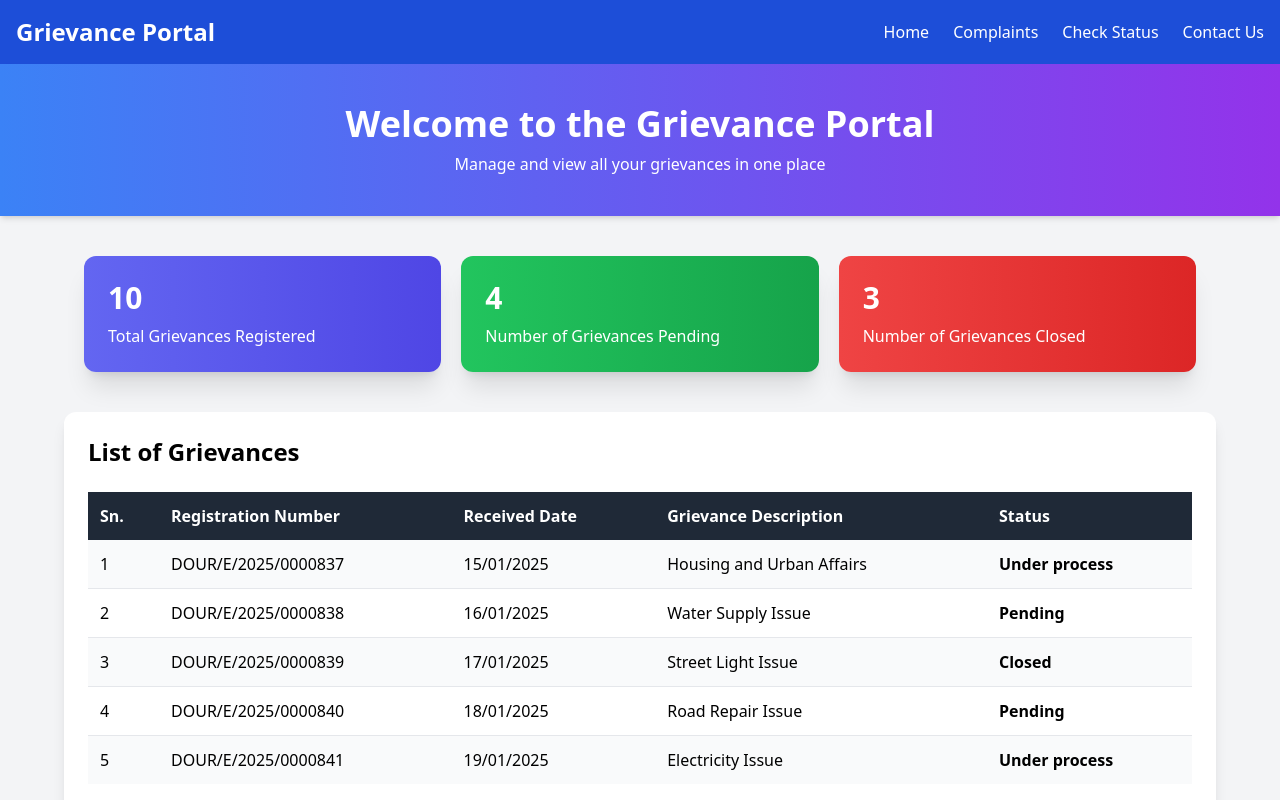
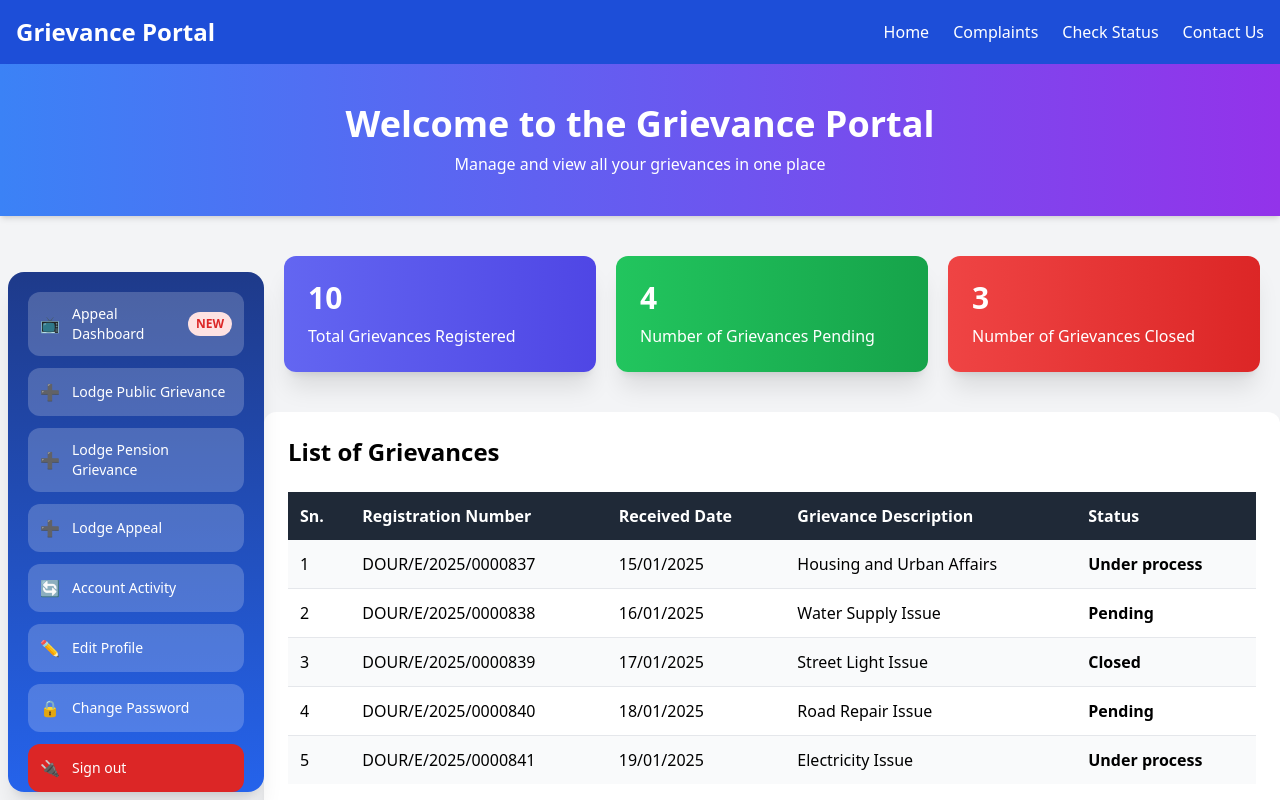
Before and after one commit to sarthaknayyar/aspire-hackathon, a React (Create React App) app in the folder frontend/: page / in a window 1280 px wide. Shown: the top 800 px of the page. Built offline with nearby package versions, Linux system fonts and the light colour scheme.

Commit message:
Add HomeHeader component and other minor changes

```diff
--- a/frontend/src/App.js
+++ b/frontend/src/App.js
@@ -5,11 +5,20 @@ import Home from "./pages/Home";
 import Complaints from "./pages/Complaints";
 import Status from "./pages/Status";
 import Contact from "./pages/Contact";
+import Sidebar from "./components/Sidebar";
+import HomeHeader from "./components/HomeHeader";
 
 function App() {
   return (
     <div className="flex flex-col min-h-screen bg-gray-100">
       <Header />
+      <HomeHeader />
+      <div className="flex flex-row">
+        <div className="flex flex-col h-screen justify-start items-center">
+          <div className="mt-auto mb-56 ml-2">
+            <Sidebar />
+          </div>
+        </div>
         <div className="flex-grow">
           <Routes>
             <Route path="/" element={<Home />} />
@@ -19,6 +28,8 @@ function App() {
 
           </Routes>
         </div>
+      </div>
+
       <Footer />
     </div>
   );
--- /dev/null
+++ b/frontend/src/components/HomeHeader.jsx
@@ -0,0 +1,12 @@
+import React from 'react'
+
+function HomeHeader() {
+  return (
+    <header className="bg-gradient-to-r from-blue-500 to-purple-600 py-10 text-center shadow-md">
+        <h1 className="text-4xl font-bold text-white">Welcome to the Grievance Portal</h1>
+        <p className="mt-2 text-white">Manage and view all your grievances in one place</p>
+    </header>
+  )
+}
+
+export default HomeHeader
--- a/frontend/src/components/Sidebar.jsx
+++ b/frontend/src/components/Sidebar.jsx
@@ -29,8 +29,8 @@ function SidebarItem({ icon, text, badge, special }) {
         }`}
     >
       <div className="flex items-center space-x-3">
-        <span className="text-xl">{icon}</span>
-        <span className="text-sm font-medium">{text}</span>
+        <span className="text-md">{icon}</span>
+        <span className="text-sm font-small">{text}</span>
       </div>
       {badge && (
         <span className="ml-2 px-2 py-1 text-xs font-bold bg-red-100 text-red-600 rounded-full">
--- a/frontend/src/pages/Home.jsx
+++ b/frontend/src/pages/Home.jsx
@@ -45,10 +45,6 @@ export default function Home() {
   return (
     <div className="min-h-screen bg-gray-100">
       {/* Header */}
-      <header className="bg-gradient-to-r from-blue-500 to-purple-600 py-10 text-center shadow-md">
-        <h1 className="text-4xl font-bold text-white">Welcome to the Grievance Portal</h1>
-        <p className="mt-2 text-white">Manage and view all your grievances in one place</p>
-      </header>
 
       {/* Summary Cards */}
       <div className="mt-10 mx-auto max-w-6xl grid grid-cols-1 sm:grid-cols-3 gap-5 px-5">
```
Lines whose indentation alone changed are shown as unchanged.
